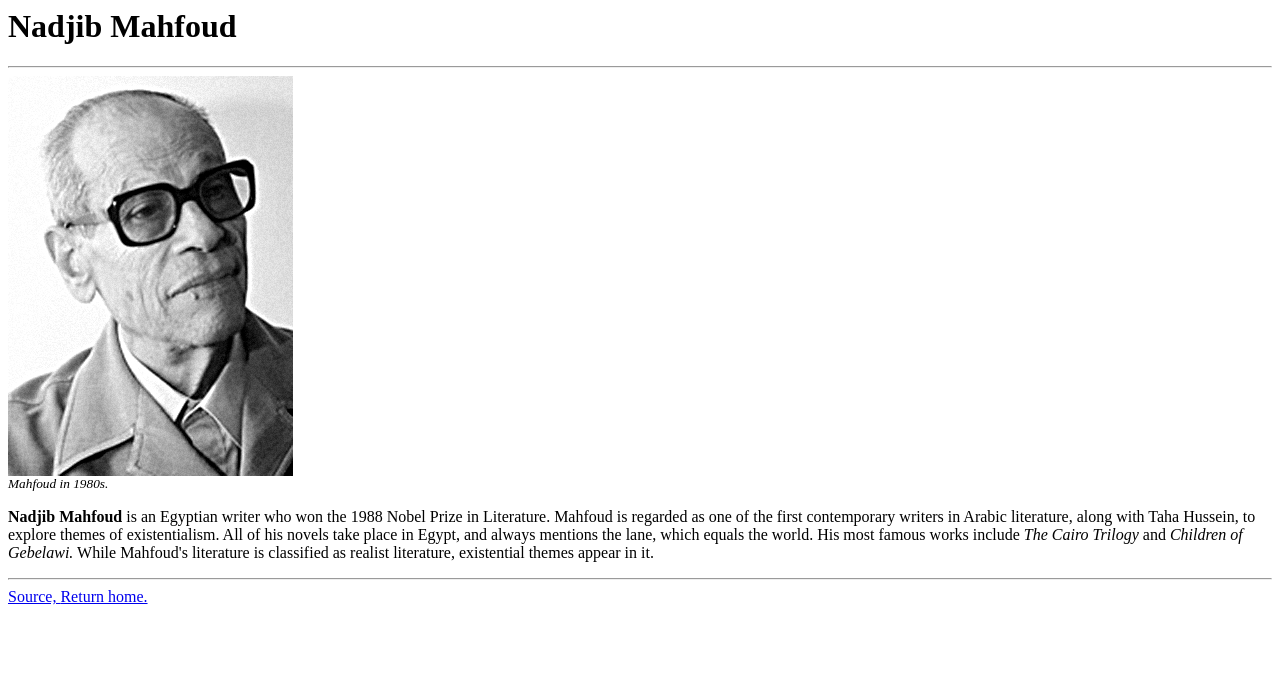
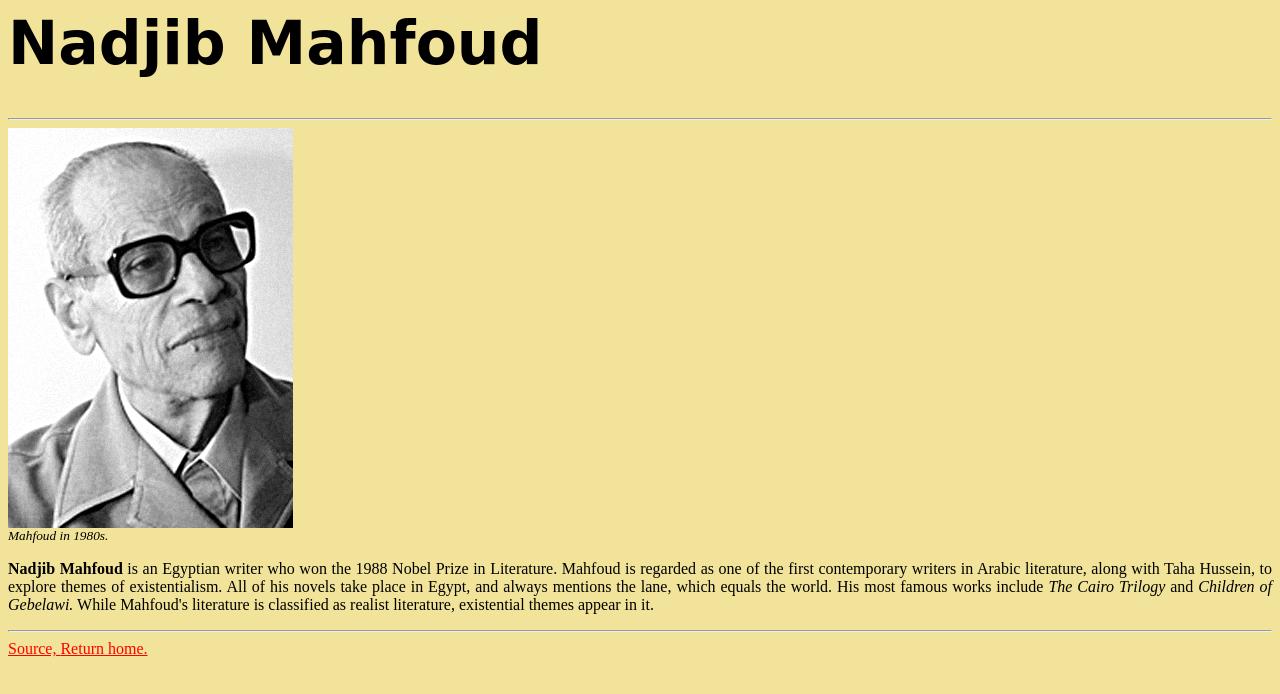
Before and after one commit to fbben/Authors, a plain HTML site: page Names/Mahfoud.html in a window 1280 px wide. Drawn offline with Linux system fonts and the light colour scheme.

Commit message:
Add some simple styles: background-color, font-family, links'color...etc

```diff
--- a/Names/Dostoevesky.html
+++ b/Names/Dostoevesky.html
@@ -1,3 +1,6 @@
+<!-- CSS styles: -->
+<link rel="stylesheet" href="../style.css">
+<body class="odd">
 <h1>Fyodor Dostoevesky</h1>
 <hr>
 <img src="../Images/img1.jpg" alt="Portrait of Dostoevesky" width="300" height="360">
@@ -19,9 +22,10 @@
 
 </p>
 <hr>
-<a href="https://en.wikipedia.org/wiki/Fyodor_Dostoevsky" target="_blank" rel="noopener noreferrer">Source, </a>
+<a href="https://en.wikipedia.org/wiki/Fyodor_Dostoevsky" target="_blank" rel="noopener noreferrer" class="href-color">Source, </a>
 <!-- TARGET specifies where the linked resource will be opened, _BLANK: in new tape, _SELF: in the same tape. -->
 <!-- REL is used to describe the relation between the current page and the linked document: -->
 <!-- NOPENER: the new window will not access to your previous window. -->
 <!-- NOREFERRER: it will not be possible for the destination to know where that user came from. -->
-<a href="../index.html" target="_blank">Return home.</a>
+<a href="../index.html" class="href-color">Return home.</a>
+</body>
--- a/Names/Mahfoud.html
+++ b/Names/Mahfoud.html
@@ -1,3 +1,9 @@
+<!-- CSS styles: -->
+<link rel="stylesheet" href="../style.css">
+
+<body class="odd">
+
+
     <h1>Nadjib Mahfoud</h1>
     <hr>
     <img src="../Images/img3.jpg" alt="Picture of Nadjib Mahfoud" width="285" height="400">
@@ -5,13 +11,17 @@
     <i> <small>Mahfoud in 1980s.</small></i>
     <p>
         <strong>Nadjib Mahfoud</strong> is an Egyptian writer who won the 1988 Nobel Prize in Literature. Mahfoud is
-    regarded as one of the first contemporary writers in Arabic literature, along with Taha Hussein, to explore themes
-    of existentialism. All of his novels take place in Egypt, and always mentions the lane, which equals the world. His
-    most famous works include <em>The Cairo Trilogy</em> and <em>Children of Gebelawi.</em> While Mahfoud's literature is classified as
+        regarded as one of the first contemporary writers in Arabic literature, along with Taha Hussein, to explore
+        themes
+        of existentialism. All of his novels take place in Egypt, and always mentions the lane, which equals the world.
+        His
+        most famous works include <em>The Cairo Trilogy</em> and <em>Children of Gebelawi.</em> While Mahfoud's
+        literature is classified as
         realist literature, existential themes appear in it.
     </p>
     </p>
     <hr>
-<a href="https://en.wikipedia.org/wiki/Naguib_Mahfouz" target="_blank"
-    rel="noopener noreferrer">Source, </a>
-<a href="../index.html" target="_blank">Return home.</a>
+    <a href="https://en.wikipedia.org/wiki/Naguib_Mahfouz" target="_blank" rel="noopener noreferrer"
+        class="href-color">Source, </a>
+    <a href="../index.html" class="href-color">Return home.</a>
+</body>
--- /dev/null
+++ b/style.css
@@ -0,0 +1,16 @@
+.odd{
+    background-color: rgb(241, 227, 153);
+}
+
+h1{
+    font-family: cursive, sans-serif;
+    font-size: 60px;
+}
+
+p{
+    text-align: justify;
+}
+
+.href-color{
+    color: red;
+}
```
Also changed, not shown: Names/Zafon.html (+6 -2 lines), index.html (+5 -4 lines). Lines whose indentation alone changed are shown as unchanged.
